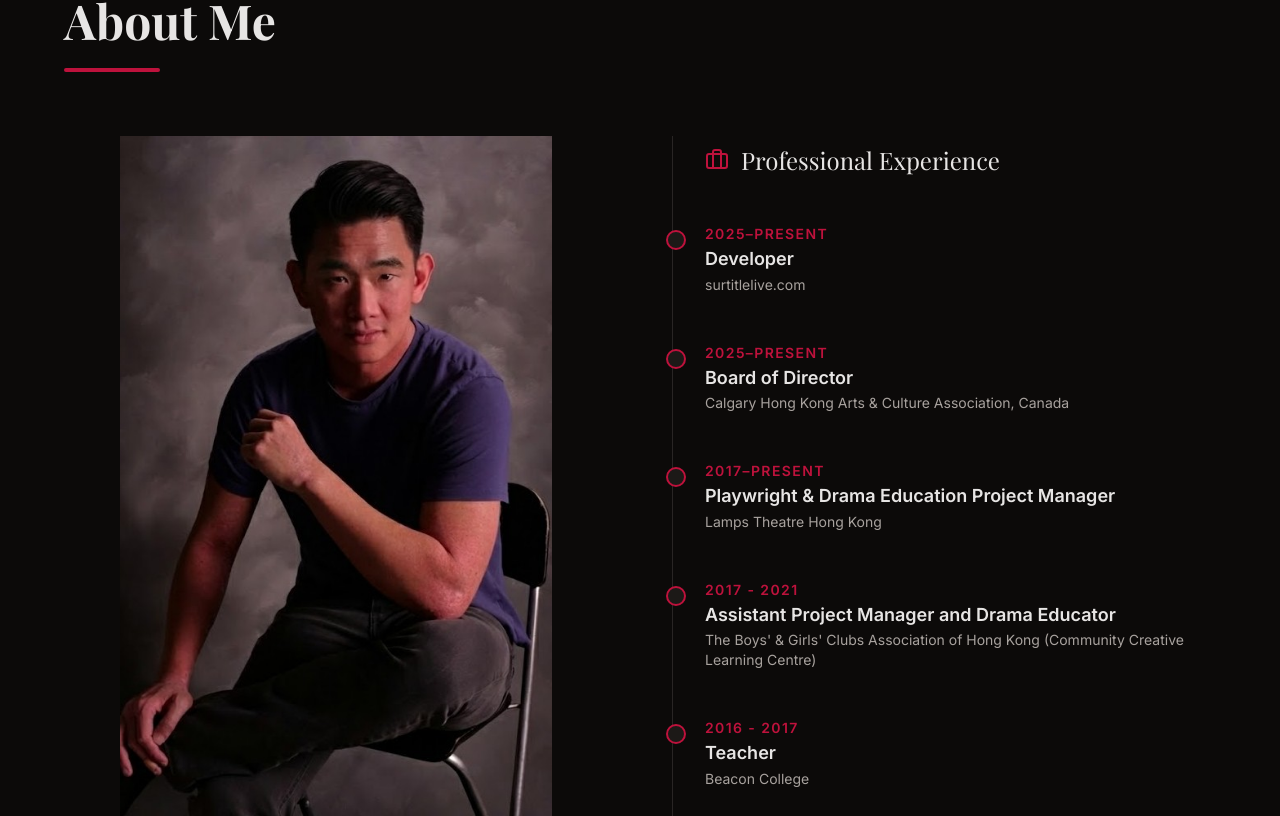
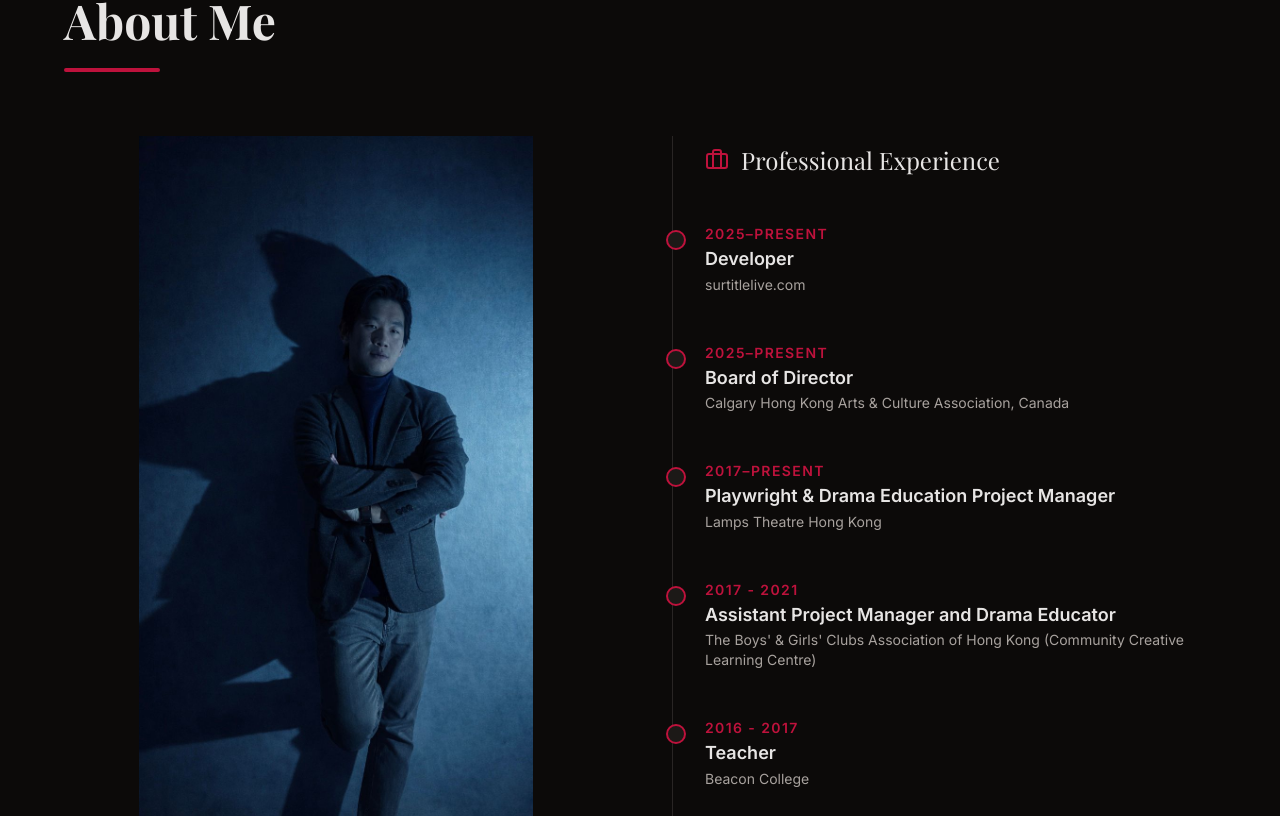
Before and after one commit to kklam1220/Portfolio, a React (Vite) app: page / in a window 1280 px wide. Shown: the part 944-1760 px from the top of the page. Built offline with nearby package versions, Linux system fonts and the light colour scheme; a web font is replaced by a local one.

Commit message:
Update profile picture to new_pic.jpg

```diff
--- a/App.tsx
+++ b/App.tsx
@@ -36,7 +36,7 @@ function App() {
           <div className="space-y-8">
             <div className="relative aspect-[3/4] rounded-sm overflow-hidden group mb-8">
               <img
-                src="/images/Me/pic.jpg"
+                src="/images/Me/new_pic.jpg"
                 alt="Kin Kong Lam"
                 className="w-full h-full object-contain transition-all duration-700"
               />
```
Also changed, not shown: public/images/Me/new_pic.jpg (added).
